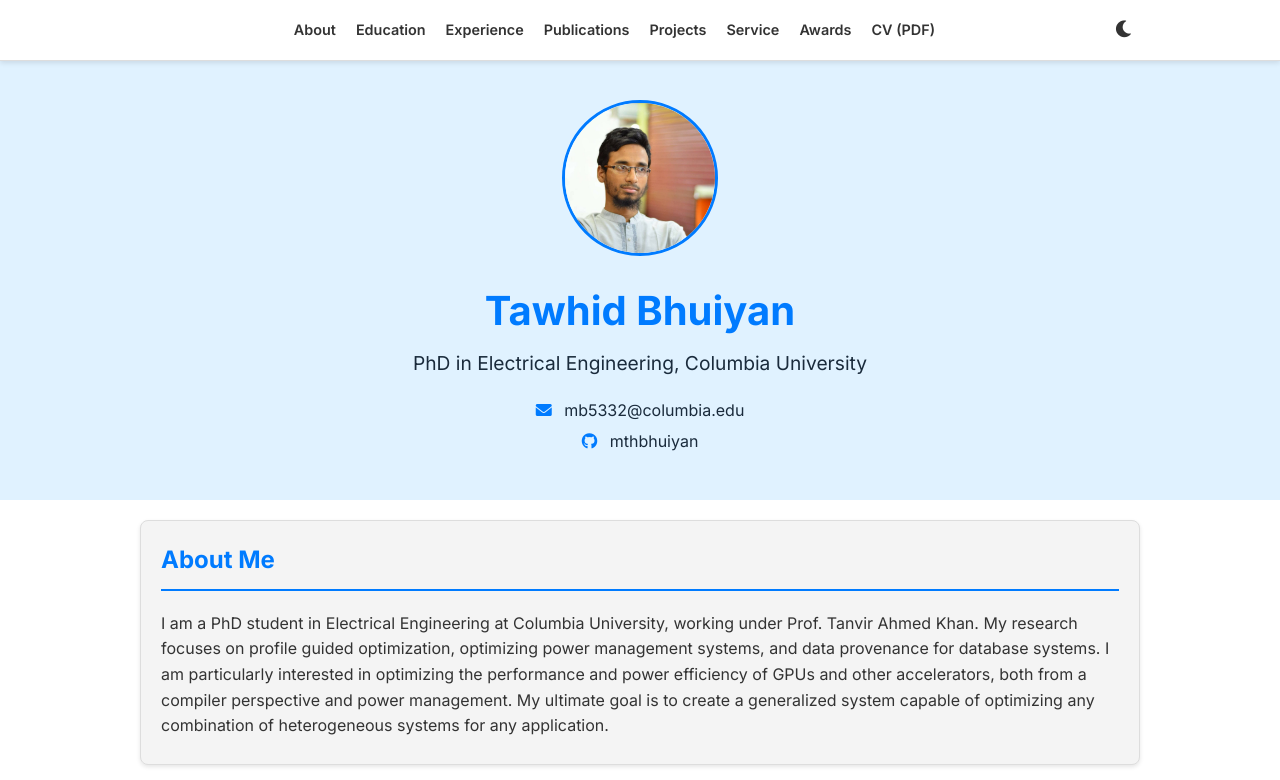
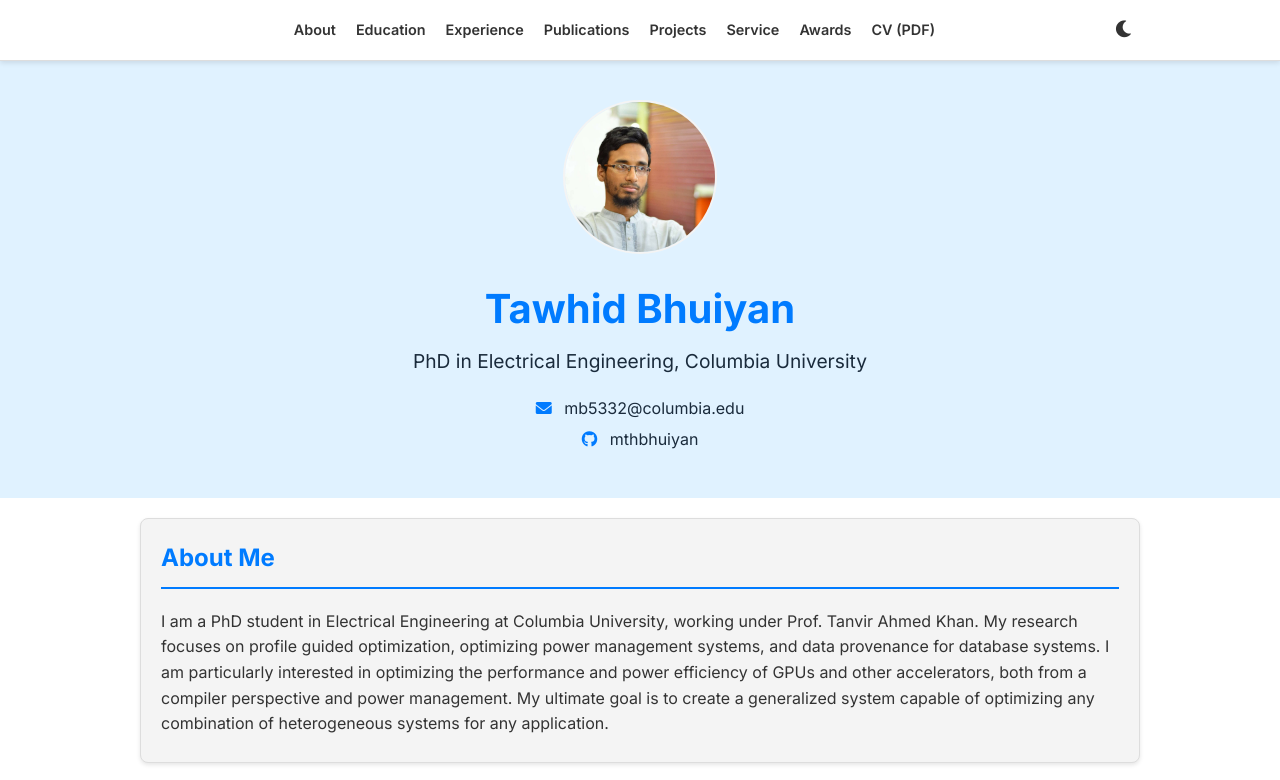
Before and after one commit to mthbhuiyan/mthbhuiyan.github.io, a plain HTML site: page index.html in a window 1280 px wide. Shown: the top 780 px of the page. Drawn offline with Linux system fonts and the light colour scheme.

Commit message:
Update style.css

```diff
--- a/style.css
+++ b/style.css
@@ -165,7 +165,7 @@ header .subtitle {
     height: 150px; /* Fixed height */
     border-radius: 50%; /* Make it round */
     margin-bottom: 15px;
-    border: 3px solid var(--primary-color); /* Add a border with accent color */
+    border: 2px solid var(--secondary-background); /* Add a border with accent color */
     object-fit: cover; /* Ensure the image covers the area without distortion */
 }
 
```
